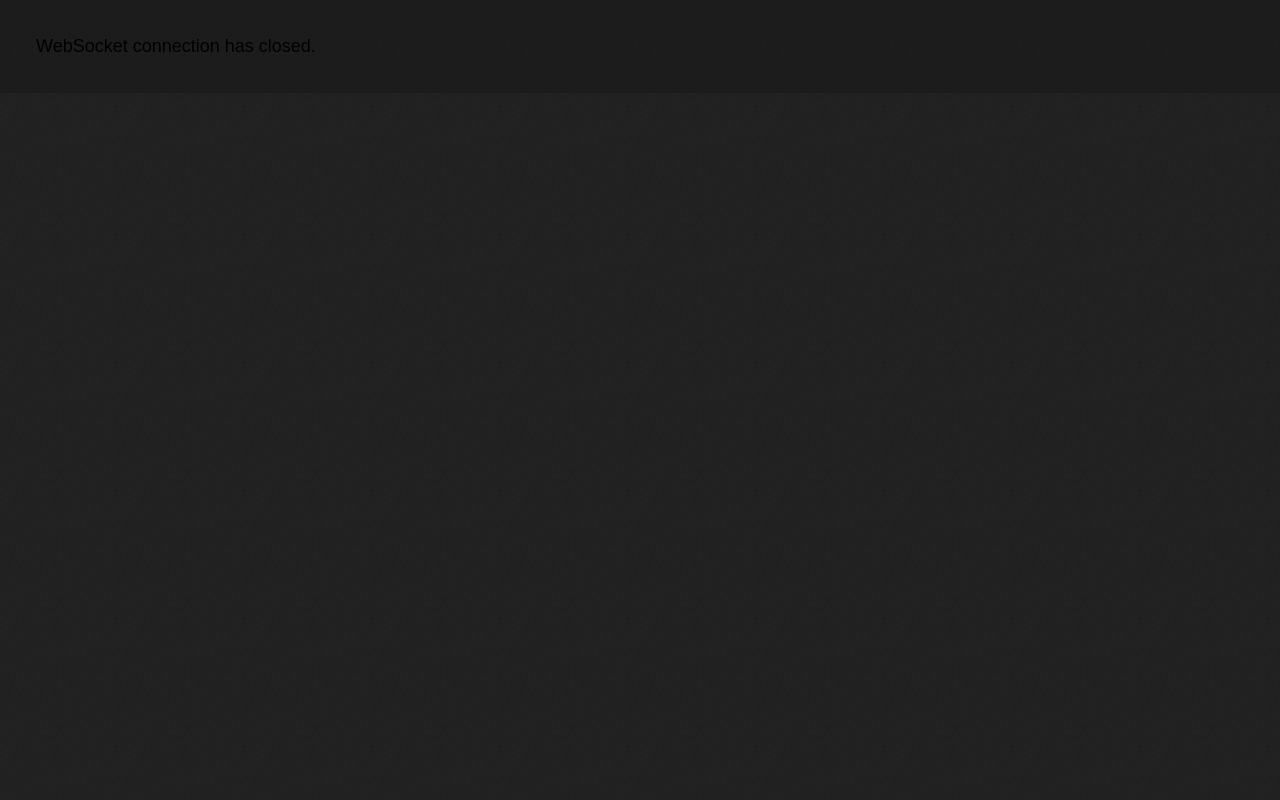
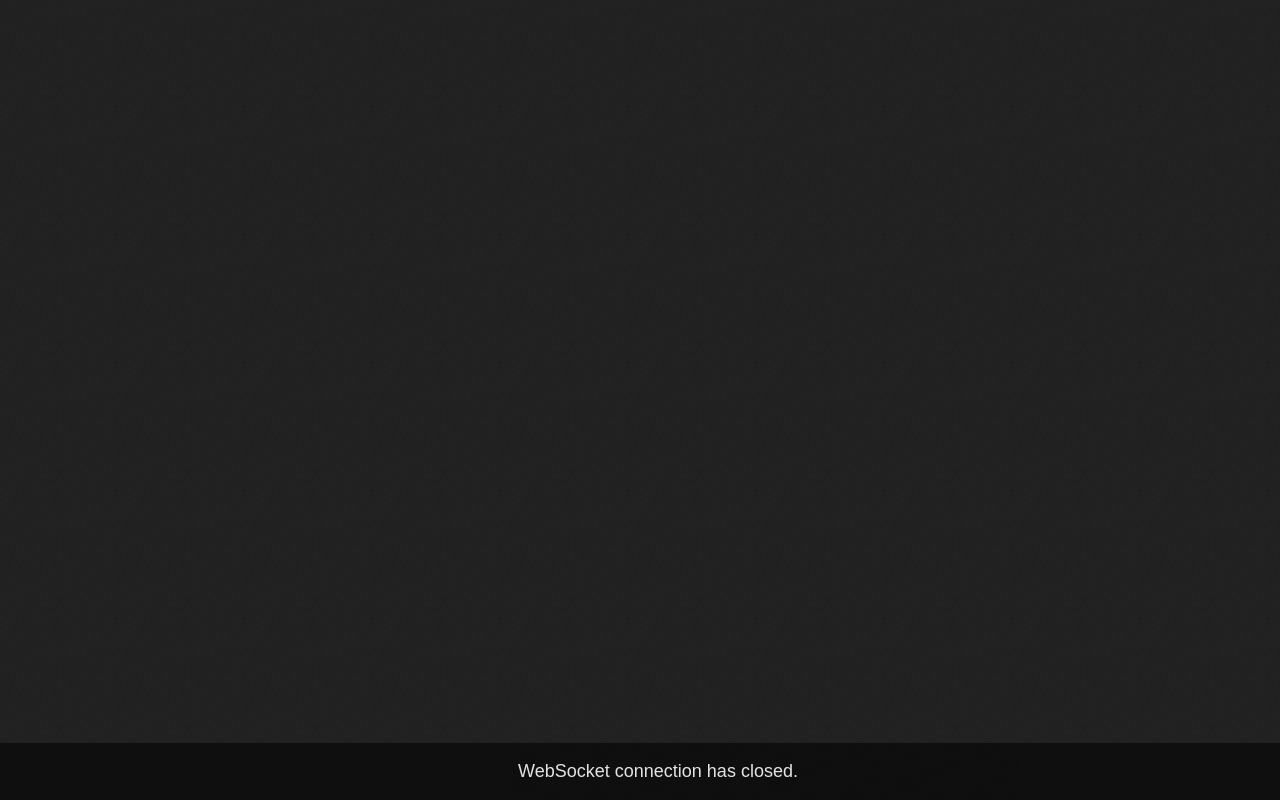
Before and after one commit to Metastruct/artboard-api, a website: page assets/index.html in a window 1280 px wide. Drawn offline with Linux system fonts and the light colour scheme.

Commit message:
Make .error class more readable

```diff
--- a/assets/static/style.css
+++ b/assets/static/style.css
@@ -28,11 +28,13 @@ body {
 }
 
 .error {
-  background: rgba(0, 0, 0, .15);
-  color: black;
-  padding: 2em;
+  background: rgba(0, 0, 0, 0.55);
+  color: #e3e3e3;
+  padding: 1em;
   position: fixed;
   width: 100%;
+  bottom: 0;
+  text-align: center;
 }
 
 .hidden {
```
